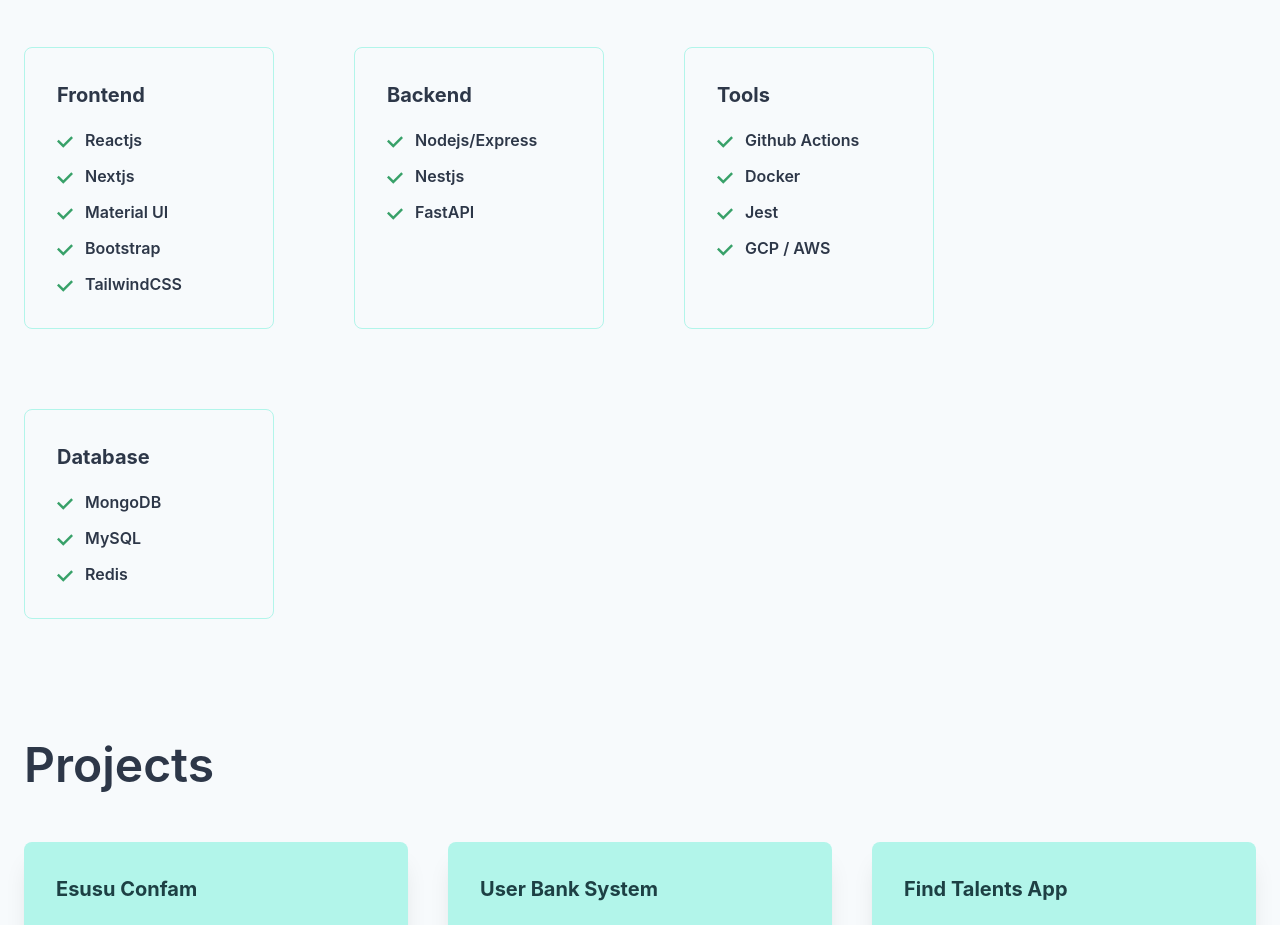
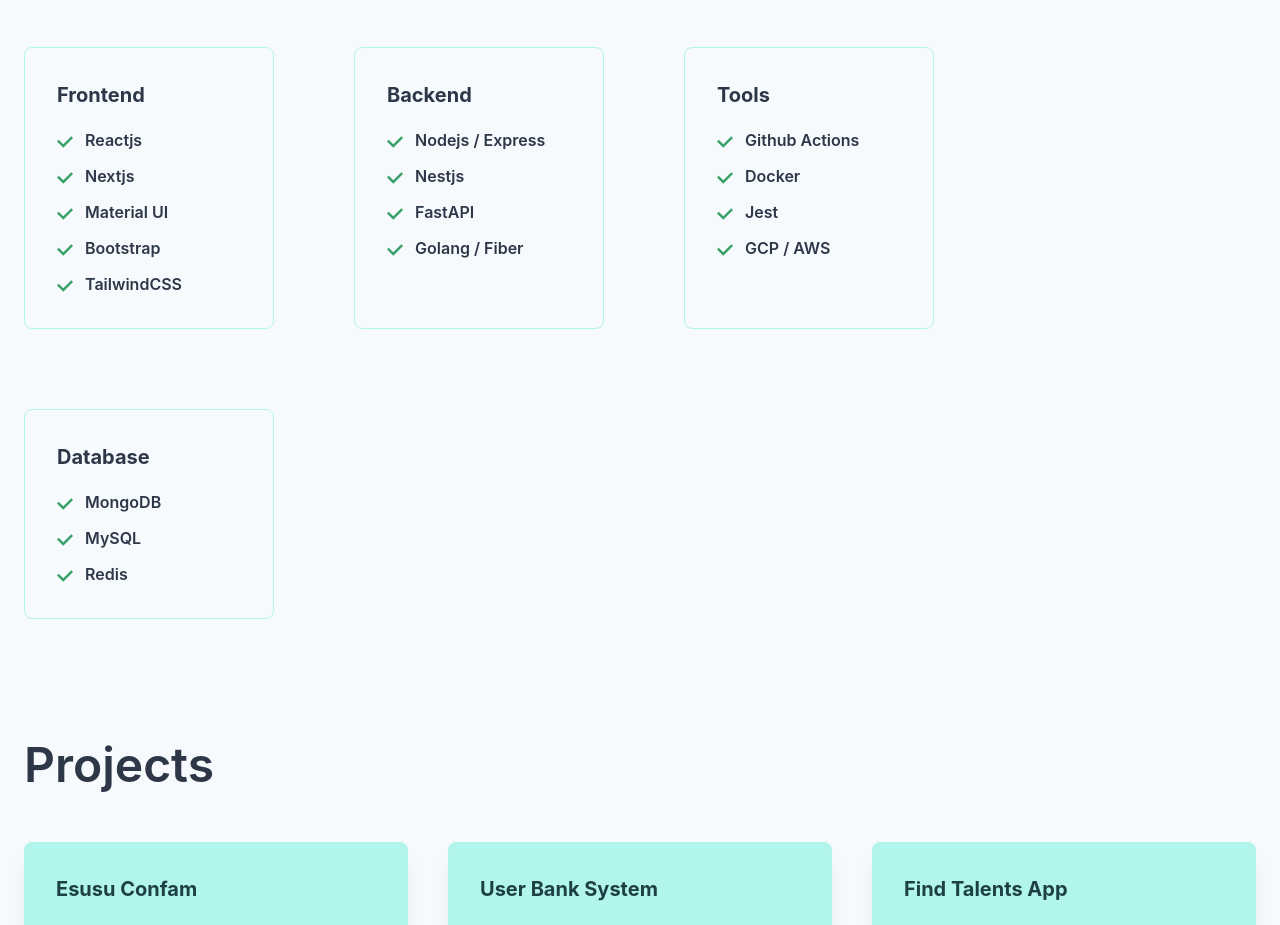
Before and after one commit to iamug/Portfolio-v2, a Next.js app: page / in a window 1280 px wide. Shown: the part 840-1765 px from the top of the page. Built offline with nearby package versions, Linux system fonts and the light colour scheme.

Commit message:
added golang to stack

```diff
--- a/src/components/Stack.tsx
+++ b/src/components/Stack.tsx
@@ -62,7 +62,7 @@
           </Text>
           <Box color={color} fontWeight="600">
             <List spacing={3}>
-              {["Nodejs/Express", "Nestjs", "FastAPI"].map((item, index) => (
+              {["Nodejs / Express", "Nestjs", "FastAPI", "Golang / Fiber"].map((item, index) => (
                 <ListItem key={index}>
                   <ListIcon as={CheckIcon} color="green.500" /> {item}
                 </ListItem>
```
